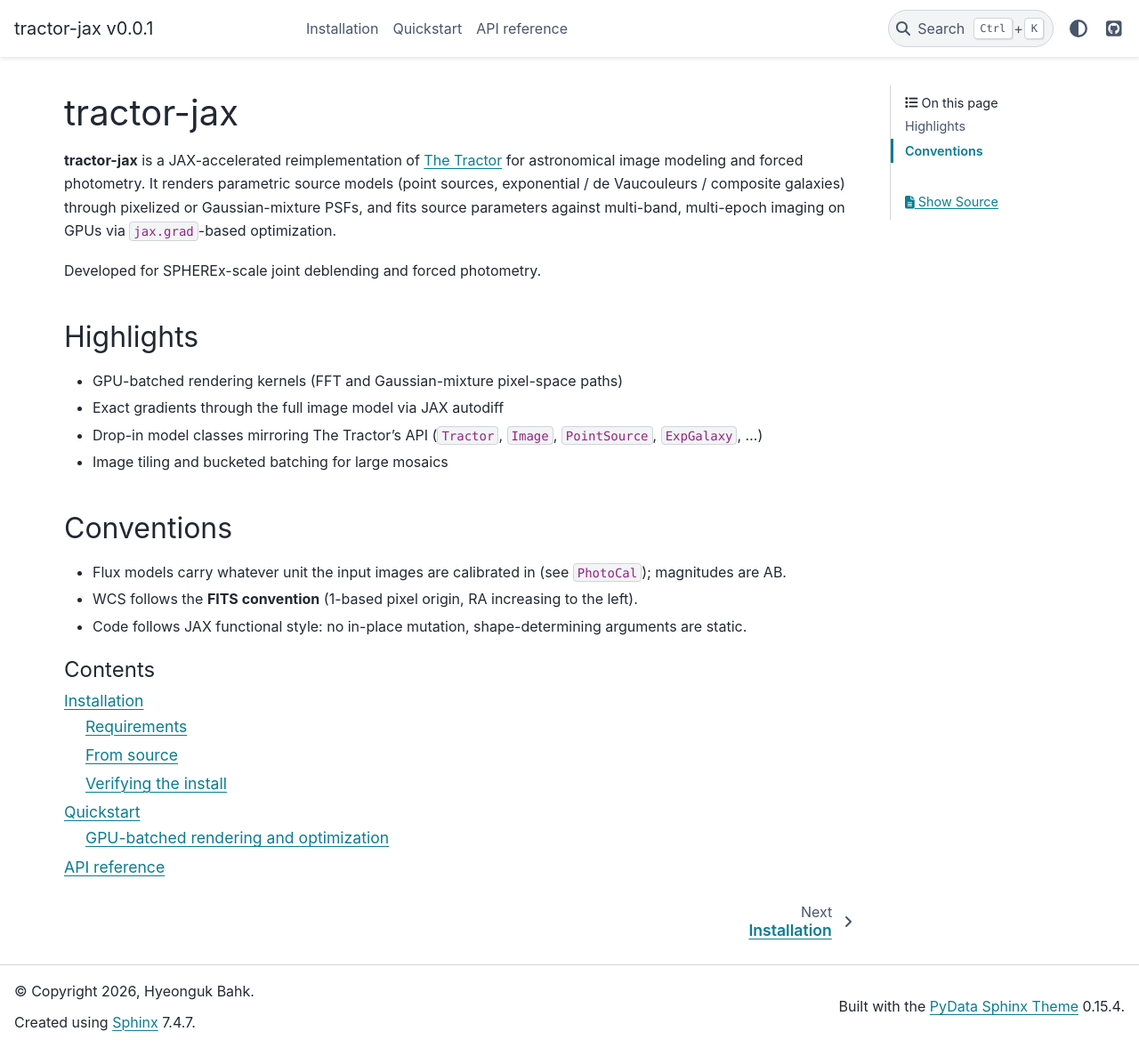
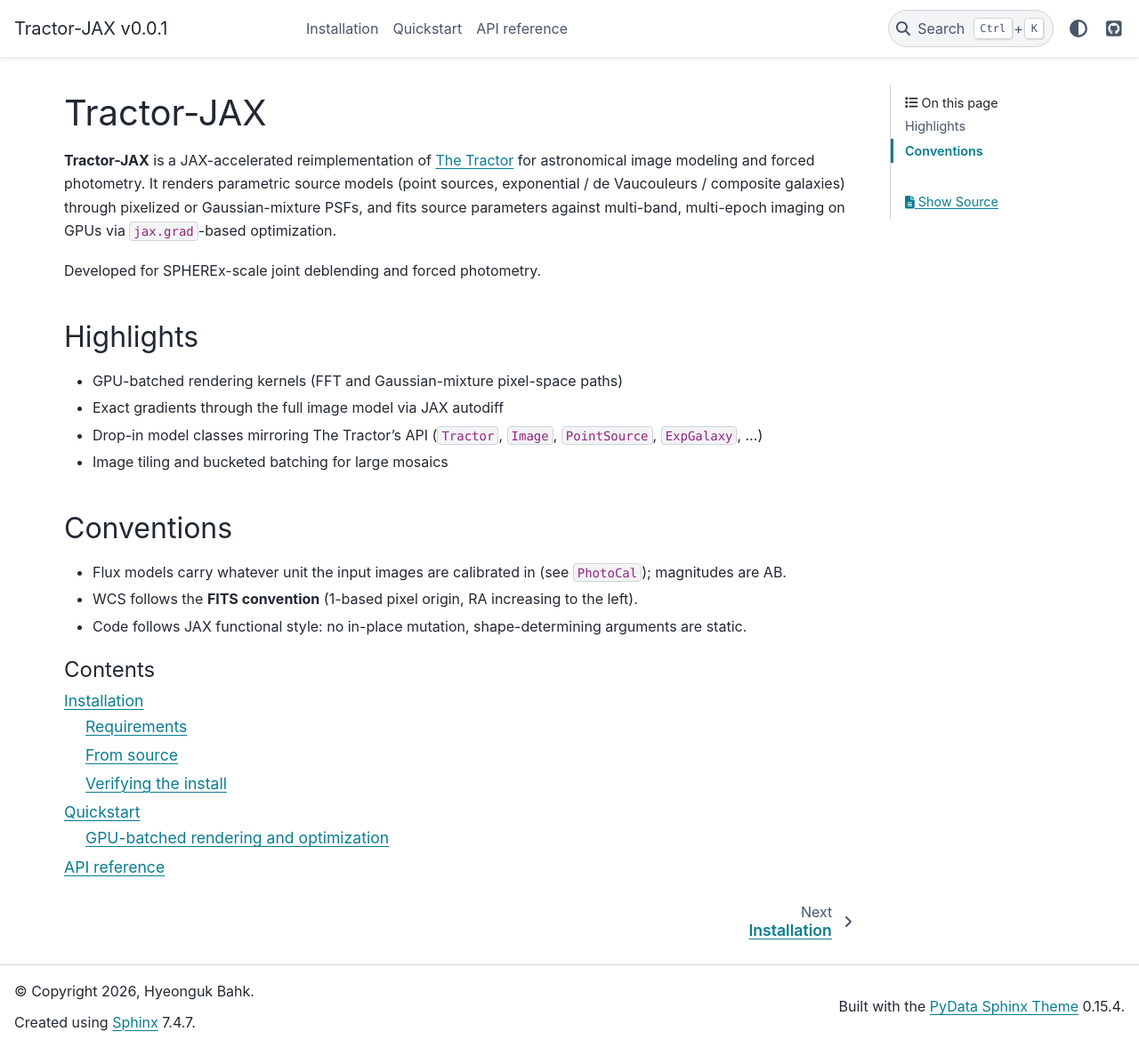
Before and after one commit to hbahk/tractor-jax, a Sphinx documentation site: the page built from docs/index.md, in a window 1280 px wide and 1178 px high. Shown: the whole window at 89% size. Built offline with Sphinx 7.4.7 and the PyData theme 0.15.4, drawn with Linux system fonts in a browser that asks for light colours.

Commit message:
docs: brand the package as Tractor-JAX in prose

```diff
--- a/docs/conf.py
+++ b/docs/conf.py
@@ -1,8 +1,8 @@
-# Sphinx configuration for tractor-jax documentation.
+# Sphinx configuration for Tractor-JAX documentation.
 
 from tractor_jax import __version__
 
-project = "tractor-jax"
+project = "Tractor-JAX"
 author = "Hyeonguk Bahk"
 copyright = "2026, Hyeonguk Bahk"
 version = __version__
@@ -51,7 +51,7 @@
 
 # -- HTML output ---------------------------------------------------------------
 html_theme = "pydata_sphinx_theme"
-html_title = f"tractor-jax v{release}"
+html_title = f"Tractor-JAX v{release}"
 html_theme_options = {
     "github_url": "https://github.com/hbahk/tractor-jax",
     "show_toc_level": 2,
--- a/docs/index.md
+++ b/docs/index.md
@@ -1,6 +1,6 @@
-# tractor-jax
+# Tractor-JAX
 
-**tractor-jax** is a JAX-accelerated reimplementation of
+**Tractor-JAX** is a JAX-accelerated reimplementation of
 [The Tractor](https://github.com/dstndstn/tractor) for astronomical image
 modeling and forced photometry. It renders parametric source models (point
 sources, exponential / de Vaucouleurs / composite galaxies) through pixelized
```
Also changed, not shown: README.md (+2 -2 lines).
